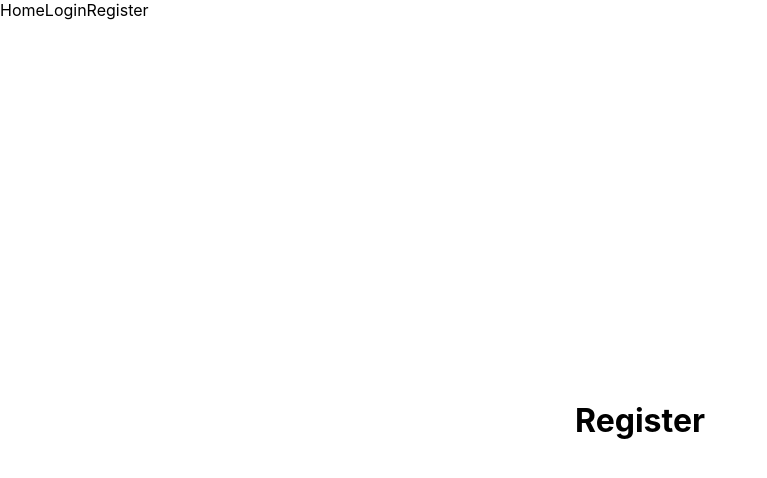
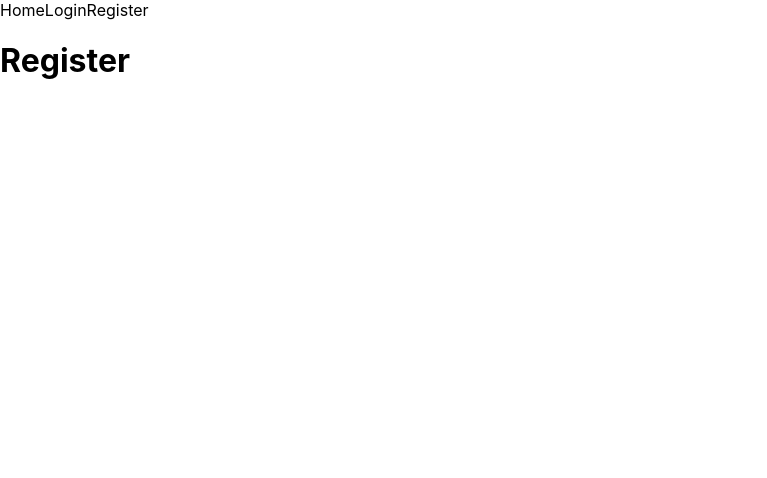
Before and after one commit to M0hammedImran/next-graphql-blog, a Next.js app: page /register in a window 1280 px wide. Shown: the top 478 px of the page, without its empty margins (0-767 px from the left). Built offline with nearby package versions, Linux system fonts and the light colour scheme.

Commit message:
removed Home.module.css

```diff
--- a/pages/index.tsx
+++ b/pages/index.tsx
@@ -1,9 +1,8 @@
 import Head from 'next/head';
-import styles from '../styles/Home.module.css';
 
 export default function Home() {
   return (
-    <div className={styles.container}>
+    <div>
       <Head>
         <title>Blog</title>
         <link rel='icon' href='/favicon.ico' />
--- a/pages/login.tsx
+++ b/pages/login.tsx
@@ -1,9 +1,8 @@
 import Head from 'next/head';
-import styles from '../styles/Home.module.css';
 
 export default function Login() {
   return (
-    <div className={styles.container}>
+    <div>
       <Head>
         <title>Login</title>
         <link rel='icon' href='/favicon.ico' />
--- a/pages/register.tsx
+++ b/pages/register.tsx
@@ -1,9 +1,8 @@
 import Head from 'next/head';
-import styles from '../styles/Home.module.css';
 
 export default function Register() {
   return (
-    <div className={styles.container}>
+    <div>
       <Head>
         <title>Register</title>
         <link rel='icon' href='/favicon.ico' />
--- a/styles/Home.module.css
+++ /dev/null
@@ -1,8 +0,0 @@
-.container {
-  min-height: 100vh;
-  padding: 0 0.5rem;
-  display: flex;
-  flex-direction: column;
-  justify-content: center;
-  align-items: center;
-}
```
